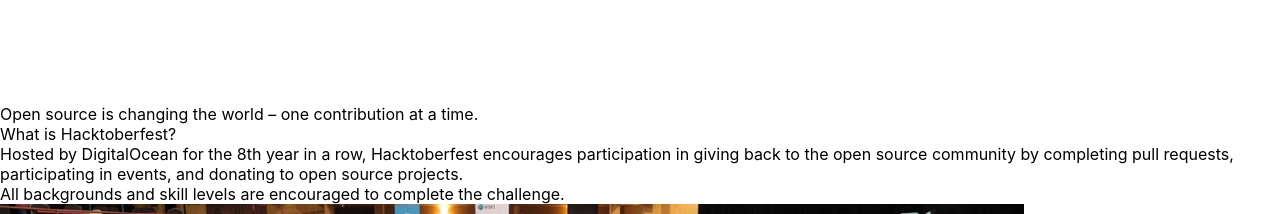
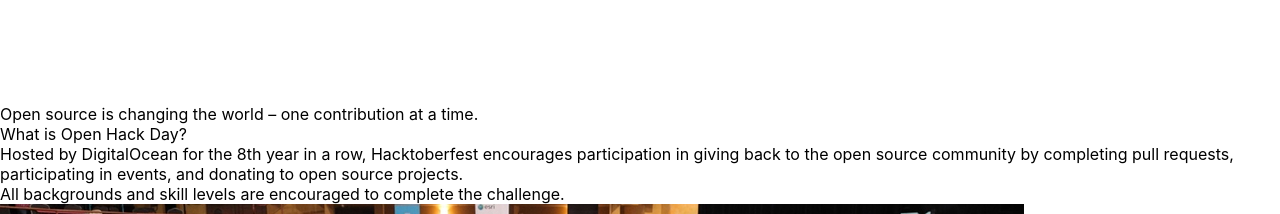
Before and after one commit to sliit-foss/hacktoberfest-web, a Next.js app: page /hacktoberfest-web/ in a window 1280 px wide. Shown: the part 1600-1814 px from the top of the page. Built offline with nearby package versions, Linux system fonts and the light colour scheme.

Commit message:
change Hacktoberfest to Open Hack Day

```diff
--- a/components/Introduction.tsx
+++ b/components/Introduction.tsx
@@ -7,7 +7,7 @@
             className="text-5xl lg:text-6xl font-extrabold mt-40 mb-20 text-center lg:text-left break-all"
             data-aos="fade-right"
           >
-            What is Hacktoberfest?
+            What is Open Hack Day?
           </div>
           <div
             className="w-full lg:w-5/12 leading-extra-loose text-center lg:text-left mb-16"
```
